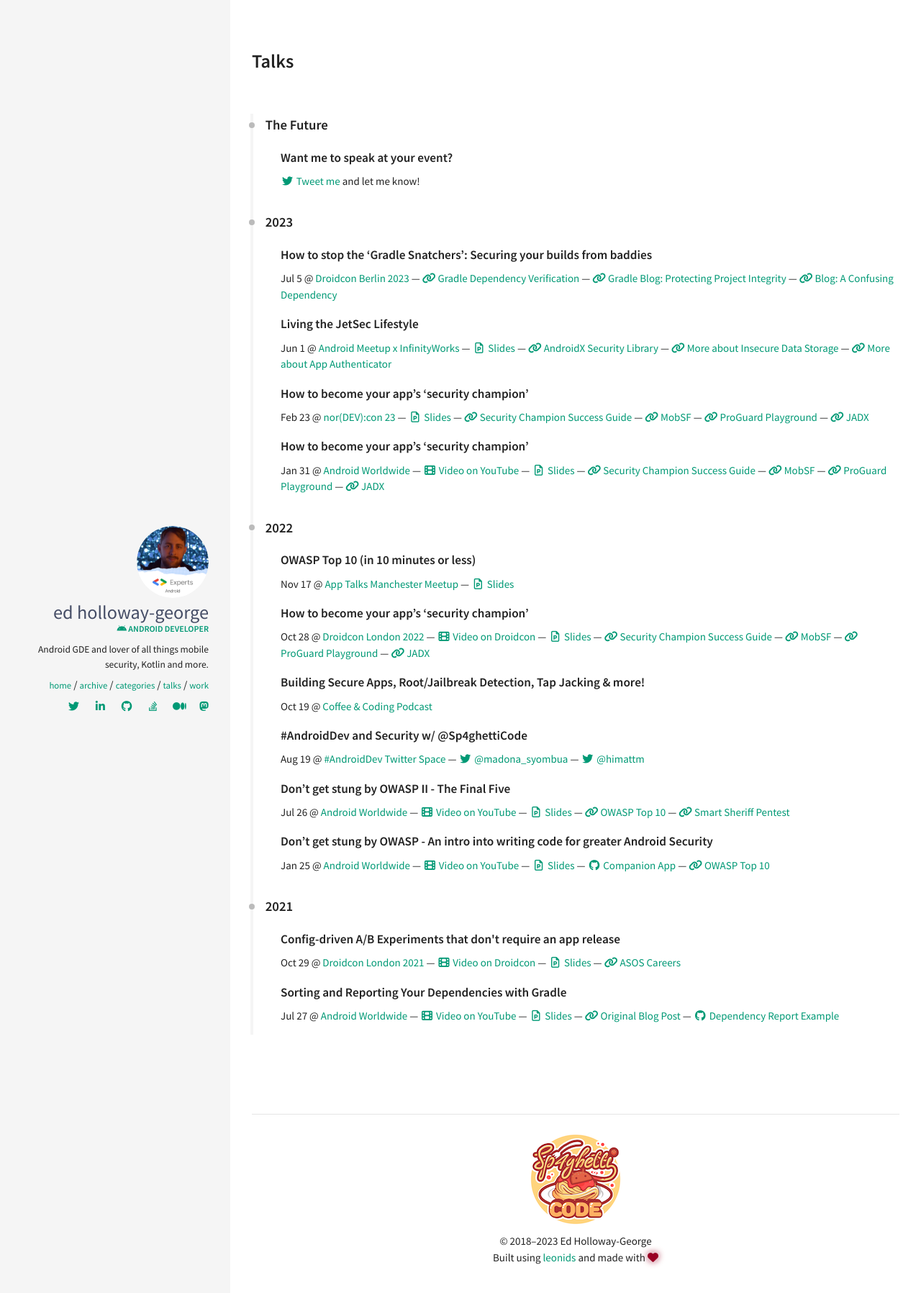
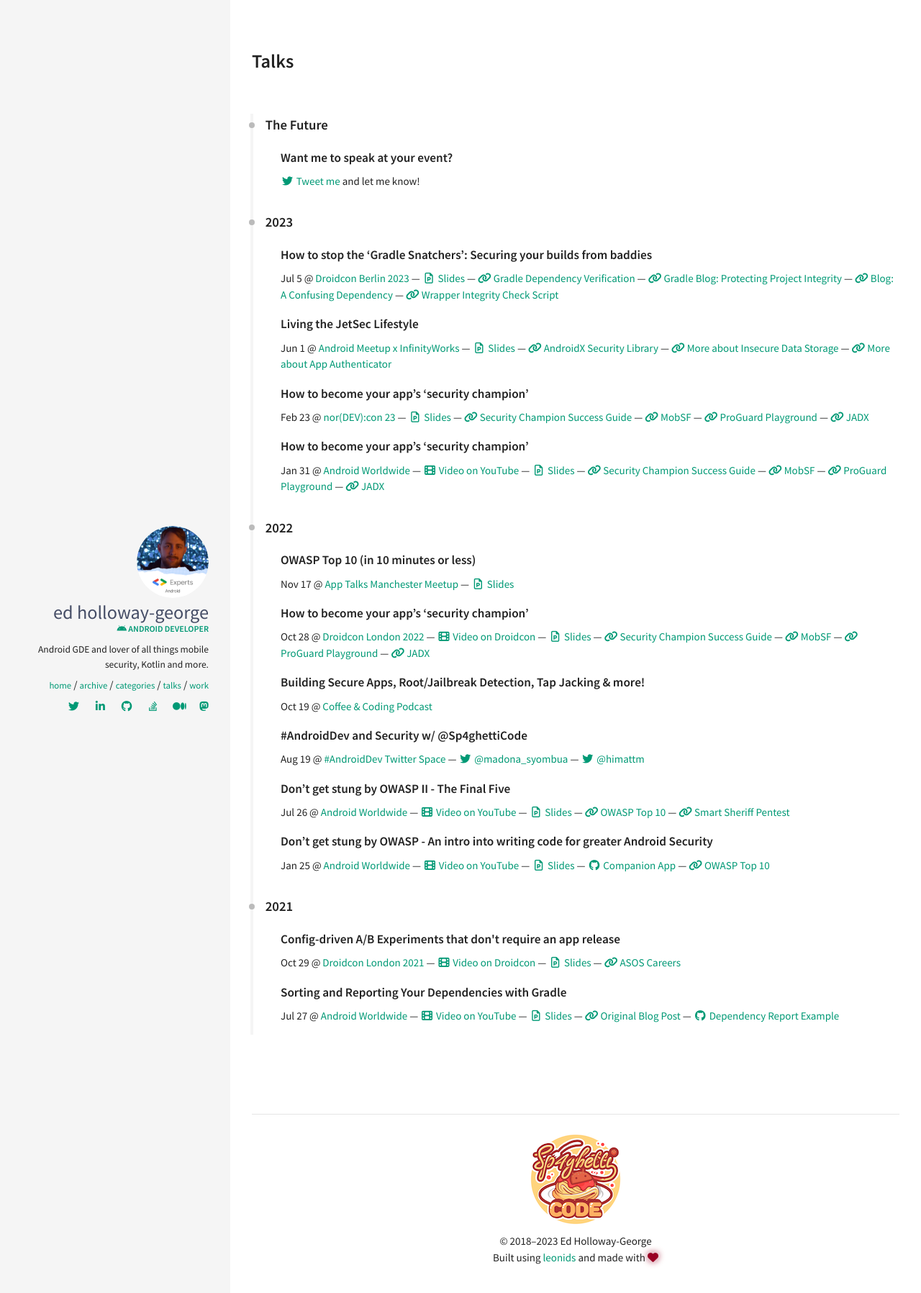
Before and after one commit to ed-george/ed-george.github.io, a Jekyll site: the page built from talks.html, in a window 1280 px wide. Shown: the top 1797 px of the page at 72% size. Built offline with Jekyll 4.4.1, drawn with Linux system fonts in a browser that asks for light colours; nearby versions of some CDN libraries.

Commit message:
Add slides

```diff
--- a/_data/index/talks.yaml
+++ b/_data/index/talks.yaml
@@ -20,6 +20,9 @@
     title: "Droidcon Berlin 2023"
     url: https://berlin.droidcon.com/ed-holloway-george/
     date: '2023-07-05'
+  slides:
+    title: Slides
+    url: https://speakerdeck.com/sp4ghetticode/how-to-stop-the-gradle-snatchers
   links:
   - title: "Gradle Dependency Verification"
     url: https://docs.gradle.org/current/userguide/dependency_verification.html
@@ -27,6 +30,8 @@
     url: https://blog.gradle.org/project-integrity
   - title: "Blog: A Confusing Dependency"
     url: https://web.archive.org/web/20181214053140/http://blog.autsoft.hu/a-confusing-dependency/
+  - title: "Wrapper Integrity Check Script"
+    url: https://gist.github.com/ed-george/3751d09ccdfd33cfe48d8987d9f68510
 - title: "Living the JetSec Lifestyle"
   event:
     title: "Android Meetup x InfinityWorks"
```
